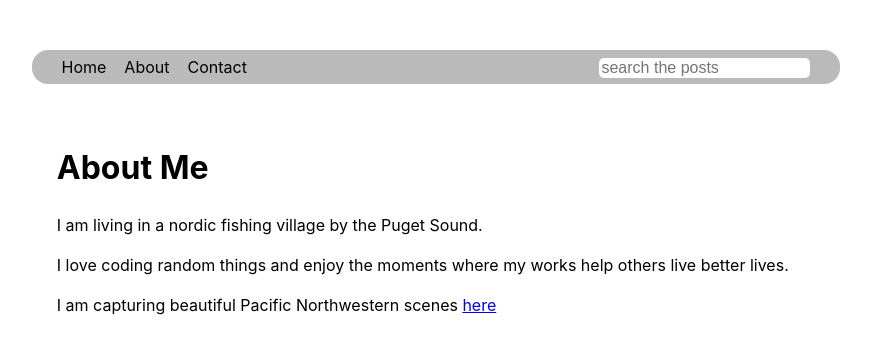
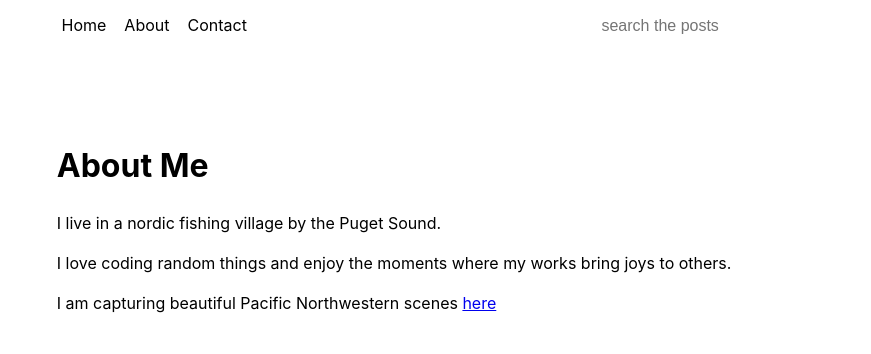
Before and after one commit to ydzhou/ydzhou.github.io, a Jekyll site: the page built from about.md, in a window 1280 px wide. Shown: the top 354 px of the page, without its empty margins (204-1075 px from the left). Built offline with Jekyll 4.4.1, drawn with Linux system fonts in a browser that asks for light colours.

Commit message:
restyle navbar

```diff
--- a/_layouts/default.html
+++ b/_layouts/default.html
@@ -10,11 +10,12 @@
   <body>
     {% include header.html %}
     <div class="BodySection">
-      <h1>{{ page.title }}</h1>
-      {% if page.creator %} <p>{{ page.creator }}</p> {% endif %}
-      {% if page.date %} <p>{{ page.date | date: "%-d %B %Y"}}</p> {% endif %}
-
-      {{ content }}
+      <div class="content">
+        <h1>{{ page.title }}</h1>
+        {% if page.creator %} <p>{{ page.creator }}</p> {% endif %}
+        {% if page.date %} <p>{{ page.date | date: "%-d %B %Y"}}</p> {% endif %}
+        {{ content }}
+      </div>
     {% include footer.html %}
     </div>
   </body>
--- a/about.md
+++ b/about.md
@@ -3,8 +3,8 @@
 title: About Me
 ---
 
-I am living in a nordic fishing village by the Puget Sound.
+I live in a nordic fishing village by the Puget Sound.
 
-I love coding random things and enjoy the moments where my works help others live better lives.
+I love coding random things and enjoy the moments where my works bring joys to others.
 
 I am capturing beautiful Pacific Northwestern scenes [here](https://500px.com/p/yudizhou)
--- a/assets/style.css
+++ b/assets/style.css
@@ -10,14 +10,19 @@
     list-style-type: none;
 }
 
+.content {
+    margin-top: 100px;
+}
+
 #Nav {
-    margin-top: 50px;
-    background-color: #bababa;
+    /* background-color: #bababa; */
     border-radius: 16px;
     width: 64%;
     margin-left: 18%;
     padding-top: 5px;
     padding-bottom: 5px;
+    /* position: fixed; */
+    top: 10px;
 }
 
 #Nav .navbar {
```
